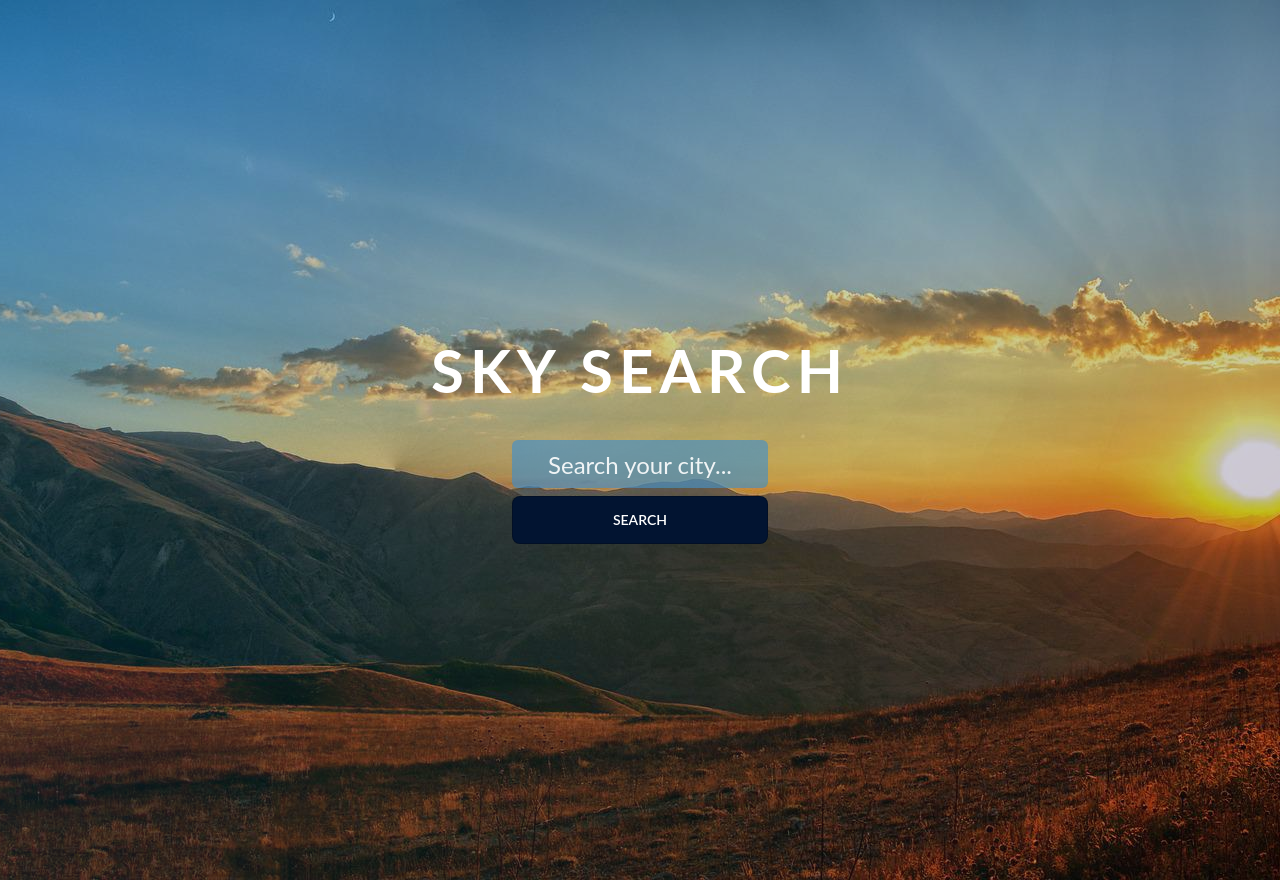
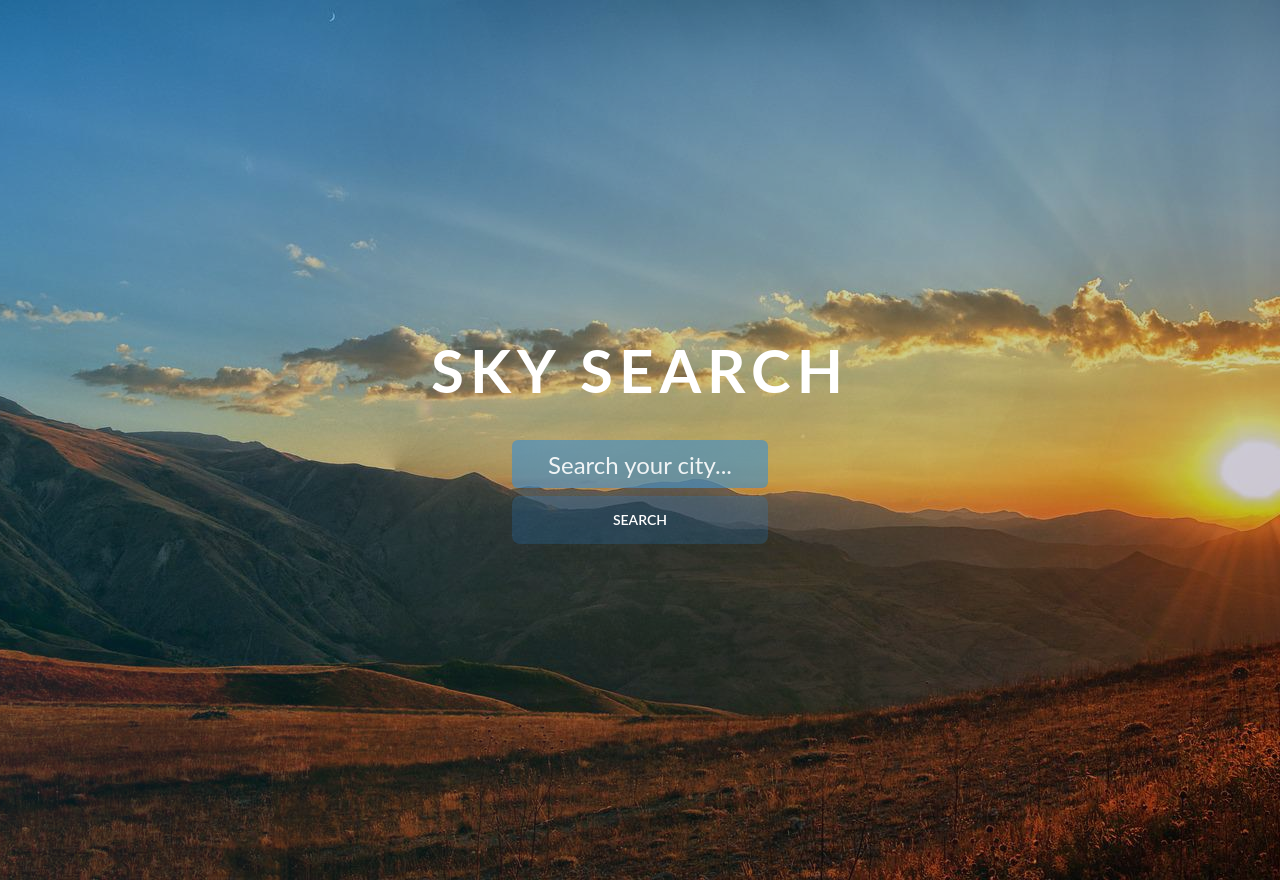
Before and after one commit to matthewfee/weather, a Next.js app: page / in a window 1280 px wide. Built offline with nearby package versions, Linux system fonts and the light colour scheme.

Commit message:
removed border focus on search button

```diff
--- a/components/Button.js
+++ b/components/Button.js
@@ -1,5 +1,5 @@
 const Button = ({ callback, styles, children }) => (
-  <button className={`btn ${styles}`} onClick={callback} type="button">
+  <button className={`btn outline-none ${styles}`} onClick={callback} type="button">
     {children}
   </button>
 );
--- a/components/HeroLayout.js
+++ b/components/HeroLayout.js
@@ -75,7 +75,7 @@ const HeroLayout = ({ children, isDaytime, weather }) => {
         }}
       />
       <div
-        className={`text-center text-neutral-content transition-colors ease-in-out duration-[4000ms] relative  items-center
+        className={`text-center text-neutral-content transition-colors ease-in-out duration-[2000ms] relative  items-center
       flex flex-col justify-between p-0 w-full max-w-[550px] m-0 rounded-xl shadow-2xl shadow-black/70 ${
         isDaytime ? 'bg-[#09243B]/60' : 'bg-blue-900/60'
       } ${weather ? 'opacity-100 h-fit border-black/50' : 'h-0 border-none'} `}
--- a/components/SearchForm.js
+++ b/components/SearchForm.js
@@ -2,7 +2,6 @@
 import Button from './Button';
 import Loader from './LoadingSpinner';
 import SearchInput from './SearchInput';
-import { blueLightBackgroundColor } from '../constants/constants';
 
 const SearchForm = ({
   location,
@@ -13,8 +12,8 @@ const SearchForm = ({
   weather,
 }) => (
   <div
-    className={`location-input form-control flex-col justify-center gap-2 items-center relative transition-all duration-[1000ms] ease-in text-white my-4  ${
-      weather ? 'mt-0' : 'bottom-0 mt-auto'
+    className={`location-input form-control flex-col justify-center gap-2 items-center relative text-white my-4  ${
+      weather ? 'mt-4' : 'bottom-0 mt-auto'
     }`}
   >
     <SearchInput
@@ -25,7 +24,7 @@ const SearchForm = ({
     />
 
     <Button
-      styles={`bg-[${blueLightBackgroundColor}]/20 border-black/25 btn-md flex flex-row w-full text-white w-[100px]`}
+      styles="bg-[#238CE8]/20 hover:bg-[#238CE8]/75 border-none btn-md flex flex-row w-full text-white w-[100px]"
       callback={searchLocation}
     >
       {!loading && `Search`}
--- a/components/SearchInput.js
+++ b/components/SearchInput.js
@@ -1,11 +1,9 @@
-import { blueLightBackgroundColor } from '../constants/constants';
-
 const SearchInput = ({ weather, value, onChange, onKeyPress }) => (
   <input
     type="text"
     htmlFor="location-input"
     placeholder="Search your city..."
-    className={`location-input h-[3rem] max-w-[16rem] bg-[#238CE8] rounded-md backdrop-blur-2xl p-4 text-center text-2xl text-white duration-[2000ms] focus:outline-none input-primary placeholder:text-white/90  ${
+    className={`location-input h-[3rem] max-w-[16rem] bg-[#238CE8] rounded-md backdrop-blur-2xl p-4 text-center text-2xl text-white duration-[2000ms] focus:outline-white/25 input-primary placeholder:text-white/90  ${
       weather ? `bg-opacity-20 border border-black/5` : `bg-opacity-50`
     }  `}
     value={value}
--- a/styles/globals.css
+++ b/styles/globals.css
@@ -29,7 +29,6 @@ a {
 
 * {
   box-sizing: border-box;
-  animation: inherit;
   /* transition: all 1s !important; */
 }
 
```
